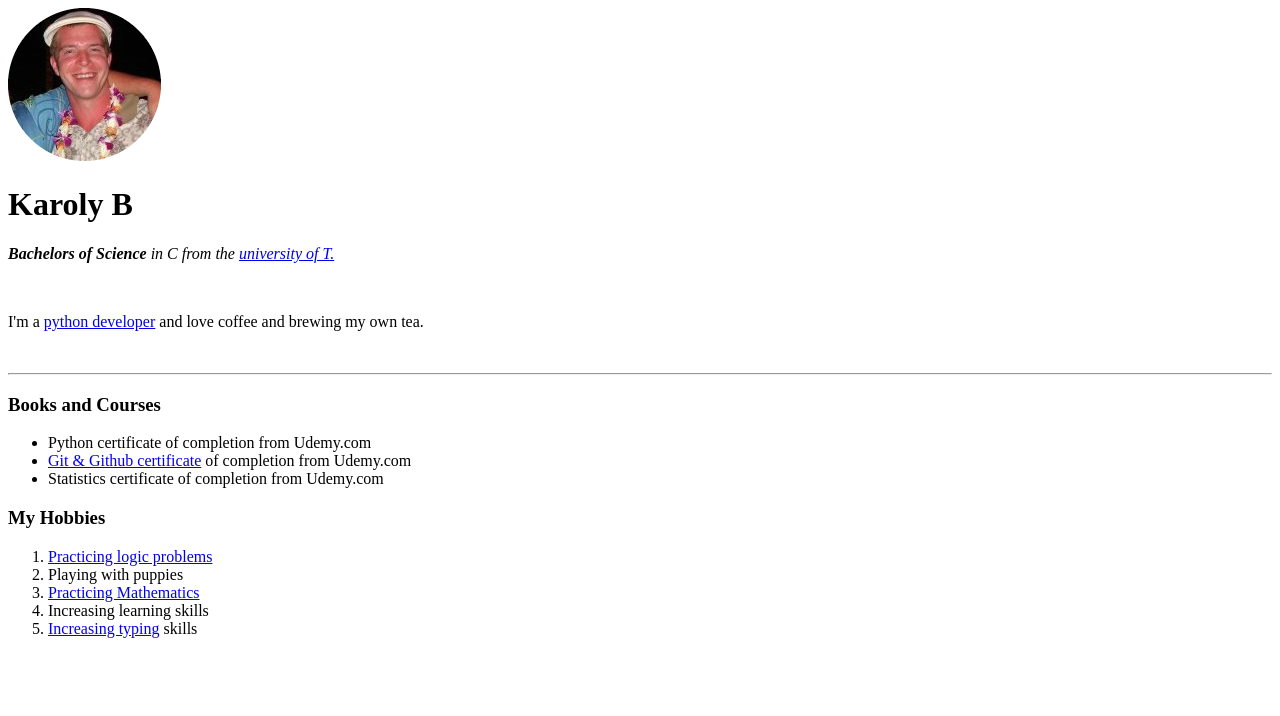
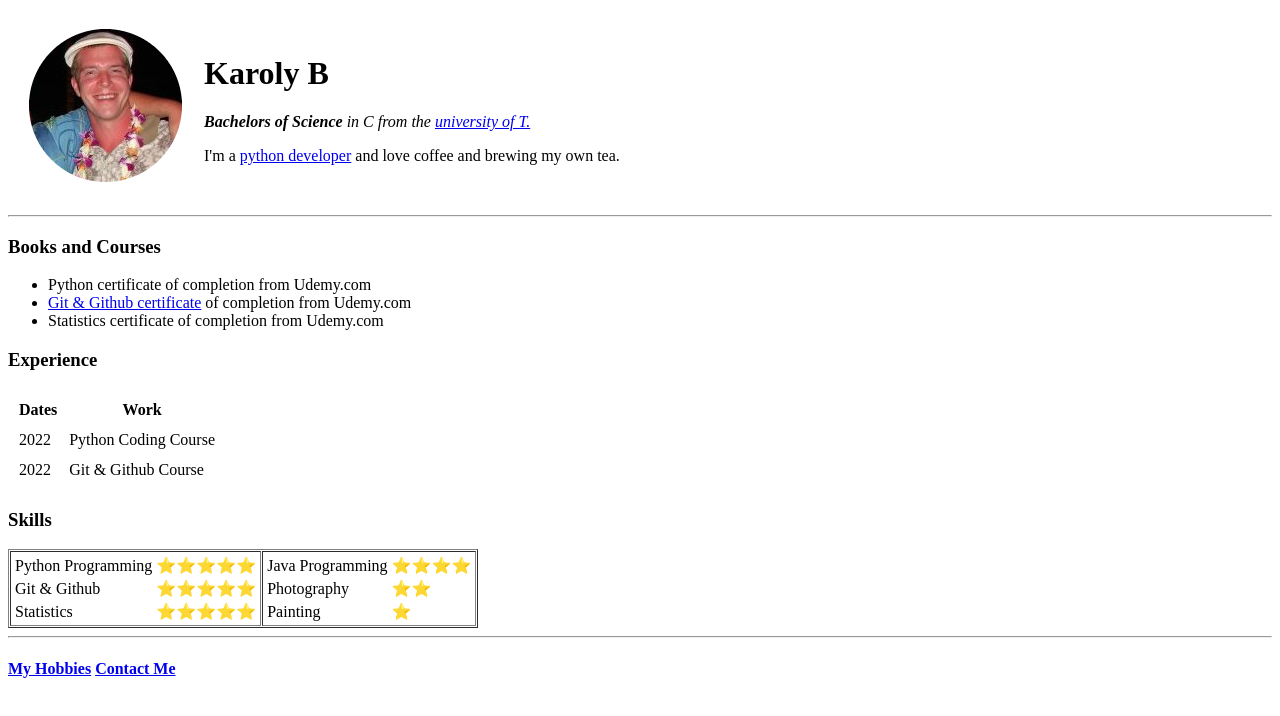
Before and after one commit to cburgyan/CV, a plain HTML site: page index.html in a window 1280 px wide. Drawn offline with Linux system fonts and the light colour scheme.

Commit message:
add tables, contactme.html, and hobbies.html

```diff
--- a/index.html
+++ b/index.html
@@ -7,12 +7,15 @@
 </head>
 
 <body>
-  <img src="images/profphoto-modified.png" alt="Karoly Burgyan Profile Picture">
-  <h1>Karoly B</h1>
-  <p><em><strong>Bachelors of Science</strong> in C from the <a href="https://utexas.edu">university of T.</a></em></p>
-  <br>
-  <p>I'm a <a href="https://github.com/cburgyan">python developer</a> and love coffee and brewing my own tea.</p>
-  <br>
+  <table cellspacing="20">
+    <tr>
+      <td><img src="images/profphoto-modified.png" alt="Karoly Burgyan Profile Picture"></td>
+      <td><h1>Karoly B</h1>
+      <p><em><strong>Bachelors of Science</strong> in C from the <a href="https://utexas.edu">university of T.</a></em></p>
+      <p>I'm a <a href="https://github.com/cburgyan">python developer</a> and love coffee and brewing my own tea.</p></td>
+    </tr>
+  </table>
+
   <hr>
   <h3>Books and Courses</h3>
   <ul>
@@ -20,14 +23,70 @@
     <li><a href="https://www.udemy.com/certificate/UC-77742f66-4832-49fd-9823-37d11a272db7/">Git & Github certificate</a> of completion from Udemy.com</li>
     <li>Statistics certificate of completion from Udemy.com</li>
   </ul>
-  <h3>My Hobbies</h3>
-  <ol>
-    <li><a href="https://www.amazon.com/Concise-Introduction-Logic-Patrick-Hurley/dp/1285196546/ref=sr_1_14?crid=3ANEUES4ELSWY&keywords=introduction+to+logic&qid=1653841320&sprefix=introduction+to+logic%2Caps%2C395&sr=8-14">Practicing logic problems</a></li>
-    <li>Playing with puppies</li>
-    <li><a href="https://www.amazon.com/dp/1285463269?psc=1&ref=ppx_yo2ov_dt_b_product_details">Practicing Mathematics</a></li>
-    <li>Increasing learning skills</li>
-    <li><a href="https://www.keybr.com/">Increasing typing</a> skills</li>
-  </ol>
+
+  <h3>Experience</h3>
+  <table cellspacing="10">
+    <thead>
+      <tr>
+        <th>Dates</th>
+        <th>Work</th>
+      </tr>
+
+    </thead>
+    <tbody>
+      <tr>
+        <td>2022</td>
+        <td>Python Coding Course</td>
+      </tr>
+      <tr>
+        <td>2022</td>
+        <td>Git & Github Course</td>
+      </tr>
+
+    </tbody>
+    <tfoot>
+
+    </tfoot>
+  </table>
+  <h3>Skills</h3>
+  <table cellspacing="1" border="1">
+    <tr>
+      <td>
+        <table>
+          <tr>
+            <td>Python Programming</td>
+            <td>⭐⭐⭐⭐⭐</td>
+          </tr>
+          <tr>
+            <td>Git & Github</td>
+            <td>⭐⭐⭐⭐⭐</td>
+          </tr>
+          <tr>
+            <td>Statistics</td>
+            <td>⭐⭐⭐⭐⭐</td>
+          </tr>
+        </table>
+      </td>
+        <td>
+          <table>
+            <tr>
+              <td>Java Programming</td>
+              <td>⭐⭐⭐⭐</td>
+            </tr>
+            <tr>
+              <td>Photography</td>
+              <td>⭐⭐</td>
+            </tr>
+            <tr>
+              <td>Painting</td>
+              <td>⭐</td>
+            </tr>
+          </table>
+        </td>
+    </tr>
+  </table>
+  <hr>
+  <h4><a href="hobbies.html">My Hobbies</a>  <a href="contactme.html">Contact Me</a></h4>
 </body>
 
 </html>
```
Also changed, not shown: contactme.html (added, +26 -0 lines), hobbies.html (added, +17 -0 lines).
